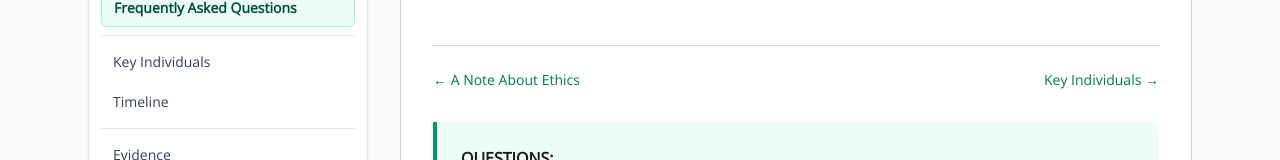
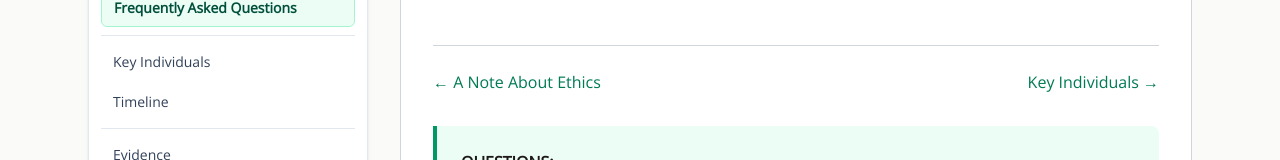
Before and after one commit to rswfire/rswfire.oprd, a Next.js app: page /faq in a window 1280 px wide. Shown: the part 233-393 px from the top of the page. Built offline with nearby package versions, Linux system fonts and the light colour scheme.

Commit message:
Updated SectionPage.tsx

```diff
--- a/components/SectionPage.tsx
+++ b/components/SectionPage.tsx
@@ -31,7 +31,7 @@ export default function SectionPage({
     const hasNavigation = Boolean(previousPage || nextPage);
 
     const NavigationLinks = () => (
-        <div className="flex flex-col gap-2 sm:flex-row sm:justify-between sm:items-center text-sm">
+        <div className="flex flex-col gap-2 sm:flex-row sm:justify-between sm:items-center text-base">
             {previousPage && (
                 <Link
                     href={previousPage.href}
```
